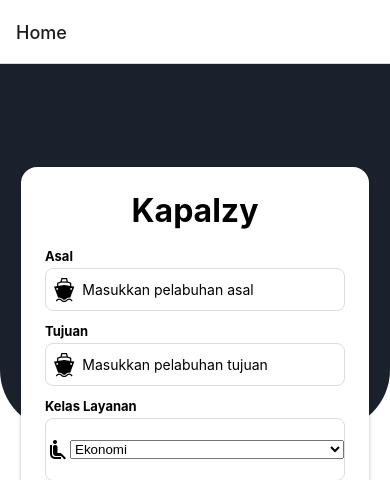
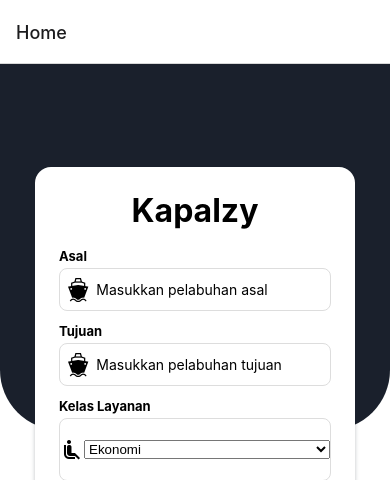
Before and after one commit to josestg/pam2020, a React Native app: screen /Inputs in a window 390 px wide. Shown: the top 480 px of the page. Built offline with nearby package versions, Linux system fonts and the light colour scheme.

Commit message:
added sub orders

```diff
--- a/package.json
+++ b/package.json
@@ -14,6 +14,7 @@
     "@react-native-picker/picker": "^2.4.0",
     "@react-navigation/bottom-tabs": "^6.2.0",
     "@react-navigation/native": "^6.0.8",
+    "@react-navigation/native-stack": "^6.5.2",
     "expo": "~44.0.0",
     "expo-status-bar": "~1.2.0",
     "react": "17.0.1",
--- a/screen/home.jsx
+++ b/screen/home.jsx
@@ -1,114 +1,14 @@
-import { StatusBar } from "expo-status-bar";
-import { StyleSheet, View, Text } from "react-native";
-import { Button, DateInput, OptionsInput, TextInput } from "../shared";
-import { useState, useEffect } from "react";
-import Icon, { ICON } from "../shared/icons";
-import { SafeAreaView } from "react-native-safe-area-context";
+import { createNativeStackNavigator } from "@react-navigation/native-stack";
+import { OrderInputs } from "./order-inputs";
+import { OrderPreviews } from "./order-preview";
+
+const Stack = createNativeStackNavigator();
 
 export function Home() {
-  const [serviceClass, setServiceClass] = useState("ekonomi");
-  const [serviceOptions, setServiceOptions] = useState([]);
-  const [date, setDate] = useState("");
-  const [time, setTime] = useState("");
-
-  useEffect(() => {
-    setServiceOptions([
-      { value: "ekonomi", label: "Ekonomi" },
-      { value: "bisnis", label: "Bisnis" },
-      { value: "eksekutif", label: "eksekutif" },
-    ]);
-  }, []);
-
   return (
-    <SafeAreaView style={styles.container}>
-      <View style={styles.background} />
-      <View style={styles.inputs}>
-        <Text style={styles.hero}>Kapalzy</Text>
-        <TextInput
-          label="Asal"
-          placeholder="Masukkan pelabuhan asal"
-          iconRender={(focused) => <Icon name={ICON.ship} focused={focused} />}
-        />
-        <TextInput
-          label="Tujuan"
-          placeholder="Masukkan pelabuhan tujuan"
-          iconRender={(focused) => <Icon name={ICON.ship} focused={focused} />}
-        />
-        <OptionsInput
-          label="Kelas Layanan"
-          placeholder="Pilih layanan"
-          iconRender={(focused) => (
-            <Icon name={ICON.service} focused={focused} />
-          )}
-          selected={{ value: serviceClass }}
-          onSelect={(selected) => setServiceClass(selected)}
-          options={serviceOptions}
-        />
-        <DateInput
-          label="Tanggal Keberangkatan"
-          placeholder="Masukkan pelabuhan tujuan"
-          value={date}
-          mode={"date"}
-          onChange={(value) => setDate(value)}
-          iconRender={(focused) => <Icon name={ICON.date} focused={focused} />}
-        />
-        <DateInput
-          label="Jam Keberankatan"
-          placeholder="Masukkan jam keberangkatan"
-          value={time}
-          mode={"time"}
-          onChange={(value) => setTime(value)}
-          iconRender={(focused) => <Icon name={ICON.time} focused={focused} />}
-        />
-        <Button title={"Buat Tiket"} onPress={() => {}} />
-      </View>
-      <StatusBar style="auto" />
-    </SafeAreaView>
+    <Stack.Navigator screenOptions={{ headerShown: false }}>
+      <Stack.Screen name="Inputs" component={OrderInputs} />
+      <Stack.Screen name="Previews" component={OrderPreviews} />
+    </Stack.Navigator>
   );
 }
-
-const styles = StyleSheet.create({
-  container: {
-    flex: 1,
-    backgroundColor: "#fff",
-    alignItems: "center",
-    justifyContent: "center",
-  },
-
-  background: {
-    display: "flex",
-    flex: 1,
-    backgroundColor: "#1A202C",
-    width: "100%",
-    position: "absolute",
-    top: 0,
-    right: 0,
-    height: "50%",
-    borderBottomEndRadius: 60,
-    borderBottomLeftRadius: 60,
-  },
-
-  hero: {
-    fontSize: 32,
-    fontWeight: "bold",
-    color: "#000",
-    marginBottom: 18,
-    textAlign: "center",
-  },
-
-  inputs: {
-    marginTop: 32,
-    display: "flex",
-    backgroundColor: "#fff",
-    padding: 24,
-    borderRadius: 16,
-    shadowColor: "#1A202C",
-    shadowOffset: {
-      width: 0,
-      height: 4,
-    },
-    shadowOpacity: 0.27,
-    shadowRadius: 4.65,
-    elevation: 2,
-  },
-});
--- /dev/null
+++ b/screen/order-inputs.jsx
@@ -0,0 +1,123 @@
+import { useNavigation } from "@react-navigation/native";
+import { StatusBar } from "expo-status-bar";
+import { useEffect, useState } from "react";
+import { StyleSheet, Text, View } from "react-native";
+import { SafeAreaView } from "react-native-safe-area-context";
+import { Button, DateInput, OptionsInput, TextInput } from "../shared";
+import Icon, { ICON } from "../shared/icons";
+
+export function OrderInputs() {
+  const [serviceClass, setServiceClass] = useState("ekonomi");
+  const [serviceOptions, setServiceOptions] = useState([]);
+  const [date, setDate] = useState("");
+  const [time, setTime] = useState("");
+
+  const navigation = useNavigation();
+
+  useEffect(() => {
+    setServiceOptions([
+      { value: "ekonomi", label: "Ekonomi" },
+      { value: "bisnis", label: "Bisnis" },
+      { value: "eksekutif", label: "eksekutif" },
+    ]);
+  }, []);
+
+  return (
+    <SafeAreaView style={styles.container}>
+      <View style={styles.background} />
+      <View style={styles.inputs}>
+        <Text style={styles.hero}>Kapalzy</Text>
+        <TextInput
+          label="Asal"
+          placeholder="Masukkan pelabuhan asal"
+          iconRender={(focused) => <Icon name={ICON.ship} focused={focused} />}
+        />
+        <TextInput
+          label="Tujuan"
+          placeholder="Masukkan pelabuhan tujuan"
+          iconRender={(focused) => <Icon name={ICON.ship} focused={focused} />}
+        />
+        <OptionsInput
+          label="Kelas Layanan"
+          placeholder="Pilih layanan"
+          iconRender={(focused) => (
+            <Icon name={ICON.service} focused={focused} />
+          )}
+          selected={{ value: serviceClass }}
+          onSelect={(selected) => setServiceClass(selected)}
+          options={serviceOptions}
+        />
+        <DateInput
+          label="Tanggal Keberangkatan"
+          placeholder="Masukkan pelabuhan tujuan"
+          value={date}
+          mode={"date"}
+          onChange={(value) => setDate(value)}
+          iconRender={(focused) => <Icon name={ICON.date} focused={focused} />}
+        />
+        <DateInput
+          label="Jam Keberankatan"
+          placeholder="Masukkan jam keberangkatan"
+          value={time}
+          mode={"time"}
+          onChange={(value) => setTime(value)}
+          iconRender={(focused) => <Icon name={ICON.time} focused={focused} />}
+        />
+        <Button
+          title={"Buat Tiket"}
+          onPress={() => {
+            navigation.navigate("Previews", { screen: "Previews" });
+          }}
+        />
+      </View>
+      <StatusBar style="auto" />
+    </SafeAreaView>
+  );
+}
+
+const styles = StyleSheet.create({
+  container: {
+    flex: 1,
+    backgroundColor: "#fff",
+    alignItems: "center",
+    justifyContent: "center",
+  },
+
+  background: {
+    display: "flex",
+    flex: 1,
+    backgroundColor: "#1A202C",
+    width: "100%",
+    position: "absolute",
+    top: 0,
+    right: 0,
+    height: "50%",
+    borderBottomEndRadius: 60,
+    borderBottomLeftRadius: 60,
+  },
+
+  hero: {
+    fontSize: 32,
+    fontWeight: "bold",
+    color: "#000",
+    marginBottom: 18,
+    textAlign: "center",
+  },
+
+  inputs: {
+    marginTop: 32,
+    width: 320,
+    display: "flex",
+    backgroundColor: "#fff",
+    padding: 24,
+    borderRadius: 16,
+    shadowColor: "#1A202C",
+    shadowOffset: {
+      width: 0,
+      height: 4,
+    },
+    shadowOpacity: 0.27,
+    shadowRadius: 4.65,
+    elevation: 2,
+  },
+});
--- /dev/null
+++ b/screen/order-preview.jsx
@@ -0,0 +1,82 @@
+import { useNavigation } from "@react-navigation/native";
+import { StatusBar } from "expo-status-bar";
+import { StyleSheet, Text, View } from "react-native";
+import { SafeAreaView } from "react-native-safe-area-context";
+import { Button } from "../shared";
+
+export function OrderPreviews() {
+  const navigation = useNavigation();
+
+  return (
+    <SafeAreaView style={styles.container}>
+      <View style={styles.background} />
+      <View style={styles.inputs}>
+        <Text style={styles.hero}>Preview</Text>
+
+        <View
+          style={{
+            display: "flex",
+            flexDirection: "row",
+            justifyContent: "space-between",
+          }}
+        >
+          <Button
+            title={"Kembali"}
+            onPress={() => {
+              navigation.goBack();
+            }}
+          />
+          <Button title={"Lanjutkan"} onPress={() => {}} />
+        </View>
+      </View>
+      <StatusBar style="auto" />
+    </SafeAreaView>
+  );
+}
+
+const styles = StyleSheet.create({
+  container: {
+    flex: 1,
+    backgroundColor: "#fff",
+    alignItems: "center",
+    justifyContent: "center",
+  },
+
+  background: {
+    display: "flex",
+    flex: 1,
+    backgroundColor: "#1A202C",
+    width: "100%",
+    position: "absolute",
+    top: 0,
+    right: 0,
+    height: "50%",
+    borderBottomEndRadius: 60,
+    borderBottomLeftRadius: 60,
+  },
+
+  hero: {
+    fontSize: 32,
+    fontWeight: "bold",
+    color: "#000",
+    marginBottom: 18,
+    textAlign: "center",
+  },
+
+  inputs: {
+    marginTop: 32,
+    width: 320,
+    display: "flex",
+    backgroundColor: "#fff",
+    padding: 24,
+    borderRadius: 16,
+    shadowColor: "#1A202C",
+    shadowOffset: {
+      width: 0,
+      height: 4,
+    },
+    shadowOpacity: 0.27,
+    shadowRadius: 4.65,
+    elevation: 2,
+  },
+});
--- a/shared/date-input.jsx
+++ b/shared/date-input.jsx
@@ -70,7 +70,7 @@ const styles = StyleSheet.create({
     flexDirection: "row",
     borderWidth: 1,
     borderColor: "#ddd",
-    width: 300,
+    width: "100%",
     paddingHorizontal: 4,
     borderRadius: 8,
     shadowColor: "#333",
--- a/shared/index.jsx
+++ b/shared/index.jsx
@@ -2,5 +2,6 @@ import { Button } from "./button";
 import { DateInput } from "./date-input";
 import { OptionsInput } from "./option-input";
 import { TextInput } from "./text-input";
+import { Ticket } from "./ticket";
 
-export { TextInput, OptionsInput, DateInput, Button };
+export { TextInput, OptionsInput, DateInput, Button, Ticket };
--- a/shared/option-input.jsx
+++ b/shared/option-input.jsx
@@ -43,7 +43,7 @@ const styles = StyleSheet.create({
     flexDirection: "row",
     borderWidth: 1,
     borderColor: "#ddd",
-    width: 300,
+    width: "100%",
     borderRadius: 8,
     shadowColor: "#333",
     alignItems: "center",
--- a/shared/text-input.jsx
+++ b/shared/text-input.jsx
@@ -36,7 +36,7 @@ const styles = StyleSheet.create({
     padding: 8,
     borderWidth: 1,
     borderColor: "#ddd",
-    width: 300,
+    width: "100%",
     borderRadius: 8,
     shadowColor: "#333",
     alignItems: "center",
--- /dev/null
+++ b/shared/ticket.jsx
@@ -0,0 +1,30 @@
+import { View, Text, StyleSheet } from "react-native";
+
+export function Ticket(props) {
+  return (
+    <View style={styles.container}>
+      <View>
+        <Text>Bakauheni</Text>
+        <Text>Merak</Text>
+      </View>
+      <View>
+        <Text>Jadwal Masuk Pelabuhan</Text>
+        <Text>Kamis, 17 Maret 2022</Text>
+        <Text>15:30 WIB</Text>
+      </View>
+      <View>
+        <Text>Layanan</Text>
+        <Text>Express</Text>
+      </View>
+      <View />
+      <View>
+        <Text>Dewasa x 1</Text>
+        <Text>Rp. 65.000</Text>
+      </View>
+    </View>
+  );
+}
+
+const styles = StyleSheet.create({
+  container: {},
+});
```
Also changed, not shown: 2 other files (tests, documents, lock files or other folders).
